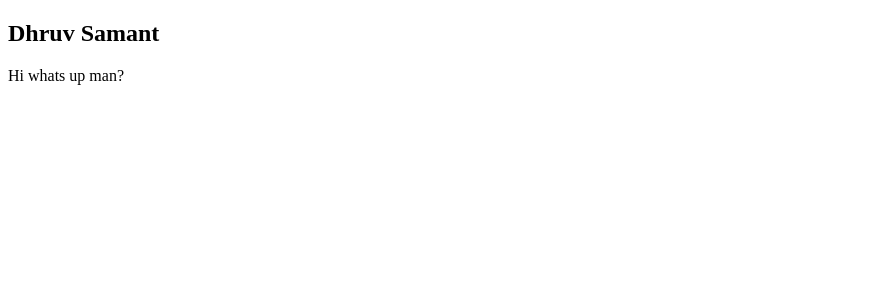
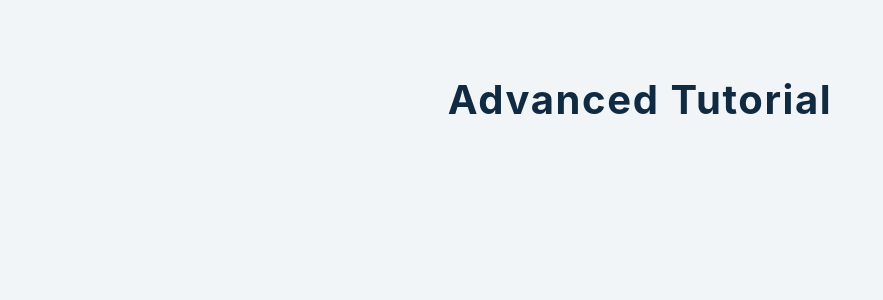
Before and after one commit to B0llu/react-start, a React (Create React App) app: page / in a window 1280 px wide. Shown: the top 300 px of the page, without its empty margins (0-883 px from the left). Built offline with nearby package versions, Linux system fonts and the light colour scheme.

Commit message:
getting started with advanced react

```diff
--- /dev/null
+++ b/src/App.js
@@ -0,0 +1,10 @@
+import React from "react";
+function App() {
+  return (
+    <div className="container">
+      <h2>Advanced Tutorial</h2>
+    </div>
+  );
+}
+
+export default App;
--- /dev/null
+++ b/src/data.js
@@ -0,0 +1,6 @@
+export const data = [
+  { id: 1, name: "john" },
+  { id: 2, name: "peter" },
+  { id: 3, name: "susan" },
+  { id: 4, name: "anna" },
+];
--- /dev/null
+++ b/src/index.css
@@ -0,0 +1,320 @@
+/*
+===============
+Variables
+===============
+*/
+
+:root {
+  /* dark shades of primary color*/
+  --clr-primary-1: hsl(205, 86%, 17%);
+  --clr-primary-2: hsl(205, 77%, 27%);
+  --clr-primary-3: hsl(205, 72%, 37%);
+  --clr-primary-4: hsl(205, 63%, 48%);
+  /* primary/main color */
+  --clr-primary-5: hsl(205, 78%, 60%);
+  /* lighter shades of primary color */
+  --clr-primary-6: hsl(205, 89%, 70%);
+  --clr-primary-7: hsl(205, 90%, 76%);
+  --clr-primary-8: hsl(205, 86%, 81%);
+  --clr-primary-9: hsl(205, 90%, 88%);
+  --clr-primary-10: hsl(205, 100%, 96%);
+  /* darkest grey - used for headings */
+  --clr-grey-1: hsl(209, 61%, 16%);
+  --clr-grey-2: hsl(211, 39%, 23%);
+  --clr-grey-3: hsl(209, 34%, 30%);
+  --clr-grey-4: hsl(209, 28%, 39%);
+  /* grey used for paragraphs */
+  --clr-grey-5: hsl(210, 22%, 49%);
+  --clr-grey-6: hsl(209, 23%, 60%);
+  --clr-grey-7: hsl(211, 27%, 70%);
+  --clr-grey-8: hsl(210, 31%, 80%);
+  --clr-grey-9: hsl(212, 33%, 89%);
+  --clr-grey-10: hsl(210, 36%, 96%);
+  --clr-white: #fff;
+  --clr-red-dark: hsl(360, 67%, 44%);
+  --clr-red-light: hsl(360, 71%, 66%);
+  --clr-green-dark: hsl(125, 67%, 44%);
+  --clr-green-light: hsl(125, 71%, 66%);
+  --clr-black: #222;
+  --transition: all 0.3s linear;
+  --spacing: 0.1rem;
+  --radius: 0.25rem;
+  --light-shadow: 0 5px 15px rgba(0, 0, 0, 0.1);
+  --dark-shadow: 0 5px 15px rgba(0, 0, 0, 0.4);
+  --max-width: 1170px;
+  --fixed-width: 450px;
+  --clr-orange-1: hsl(12, 83%, 98%);
+  --clr-orange-2: hsl(14, 91%, 95%);
+  --clr-orange-3: hsl(12, 89%, 89%);
+  --clr-orange-4: hsl(13, 87%, 82%);
+  --clr-orange-5: hsl(13, 88%, 68%);
+  --clr-orange-6: hsl(13, 88%, 55%);
+  --clr-orange-7: hsl(13, 74%, 49%);
+  --clr-orange-8: hsl(13, 74%, 33%);
+  --clr-orange-9: hsl(13, 73%, 25%);
+  --clr-orange-10: hsl(13, 73%, 16%);
+}
+/*
+===============
+Global Styles
+===============
+*/
+
+*,
+::after,
+::before {
+  margin: 0;
+  padding: 0;
+  box-sizing: border-box;
+}
+body {
+  font-family: -apple-system, BlinkMacSystemFont, 'Segoe UI', Roboto, Oxygen,
+    Ubuntu, Cantarell, 'Open Sans', 'Helvetica Neue', sans-serif;
+  background: var(--clr-grey-10);
+  color: var(--clr-grey-1);
+  line-height: 1.5;
+  font-size: 0.875rem;
+}
+ul {
+  list-style-type: none;
+}
+a {
+  text-decoration: none;
+}
+h1,
+h2,
+h3,
+h4 {
+  letter-spacing: var(--spacing);
+  text-transform: capitalize;
+  line-height: 1.25;
+  margin-bottom: 0.75rem;
+}
+h1 {
+  font-size: 3rem;
+}
+h2 {
+  font-size: 2rem;
+}
+h3 {
+  font-size: 1.25rem;
+}
+h4 {
+  font-size: 0.875rem;
+}
+p {
+  margin-bottom: 1.25rem;
+  color: var(--clr-grey-5);
+}
+@media screen and (min-width: 800px) {
+  h1 {
+    font-size: 4rem;
+  }
+  h2 {
+    font-size: 2.5rem;
+  }
+  h3 {
+    font-size: 1.75rem;
+  }
+  h4 {
+    font-size: 1rem;
+  }
+  body {
+    font-size: 1rem;
+  }
+  h1,
+  h2,
+  h3,
+  h4 {
+    line-height: 1;
+  }
+}
+/*  global classes */
+
+/* section */
+.section,
+.container {
+  width: 90vw;
+  margin: 0 auto;
+  max-width: var(--max-width);
+}
+
+@media screen and (min-width: 992px) {
+  .section {
+    width: 95vw;
+  }
+}
+
+.container {
+  text-align: center;
+  margin-top: 5rem;
+}
+.btn {
+  display: inline-block;
+  background: var(--clr-primary-5);
+  color: var(--clr-white);
+  padding: 0.25rem 0.75rem;
+  border-radius: var(--radius);
+  border-color: transparent;
+  text-transform: capitalize;
+  font-size: 1rem;
+  letter-spacing: var(--spacing);
+  margin-top: 2rem;
+  margin-left: 0.5rem;
+  margin-right: 0.5rem;
+  cursor: pointer;
+  transition: var(--transition);
+}
+.btn:hover {
+  background: var(--clr-primary-1);
+  color: var(--clr-primary-5);
+}
+.item {
+  background: var(--clr-white);
+  display: flex;
+  justify-content: space-between;
+  max-width: var(--fixed-width);
+  margin: 2rem auto;
+  align-items: center;
+  border-radius: var(--radius);
+}
+.item button,
+.item a {
+  background: transparent;
+  border-color: transparent;
+  color: var(--clr-primary-5);
+  letter-spacing: var(--spacing);
+  cursor: pointer;
+}
+.item {
+  padding: 1rem 2rem;
+}
+.item h4 {
+  margin-bottom: 0;
+}
+.item p {
+  margin-bottom: 0;
+}
+.modal {
+  position: absolute;
+  top: 2rem;
+  left: 50%;
+  transform: translateX(-50%);
+  background: var(--clr-white);
+  display: inline-block;
+  padding: 0.25rem 1rem;
+  border-radius: var(--radius);
+  text-transform: capitalize;
+}
+
+.modal p {
+  margin-bottom: 0;
+  color: var(--clr-red-dark);
+}
+.form {
+  background: var(--clr-white);
+  max-width: var(--fixed-width);
+  margin: 0 auto;
+  margin-bottom: 4rem;
+  padding: 1rem 2rem;
+  border-radius: var(--radius);
+}
+.form input {
+  background: var(--clr-grey-10);
+  border-color: transparent;
+  border-radius: var(--radius);
+  padding: 0.25rem 0.5rem;
+}
+.form-control {
+  margin: 0.5rem 0;
+  display: grid;
+  grid-template-columns: 100px 1fr;
+  align-items: center;
+}
+.form button {
+  display: inline-block;
+  background: var(--clr-black);
+  color: var(--clr-white);
+  border-color: transparent;
+  margin-top: 1rem;
+  letter-spacing: var(--spacing);
+  padding: 0.15rem 0.25rem;
+  text-transform: capitalize;
+  border-radius: var(--radius);
+  cursor: pointer;
+}
+.nav-links {
+  max-width: var(--fixed-width);
+  margin: 0 auto;
+  margin-bottom: 4rem;
+  display: grid;
+  grid-template-columns: repeat(3, 1fr);
+}
+.nav-links a {
+  color: var(--clr-grey-5);
+}
+.users {
+  display: grid;
+  grid-template-columns: repeat(auto-fit, minmax(300px, 1fr));
+  gap: 2rem;
+  margin: 3rem auto;
+}
+.users li {
+  width: 100%;
+  display: flex;
+  align-items: center;
+  background: var(--clr-white);
+  padding: 1rem 2rem;
+  border-radius: var(--radius);
+  text-align: left;
+}
+.users img {
+  width: 50px;
+  height: 50px;
+  border-radius: 50%;
+  margin-right: 1rem;
+}
+.users h4 {
+  margin-bottom: 0.15rem;
+}
+.users a {
+  color: var(--clr-grey-5);
+  text-transform: capitalize;
+}
+
+.products {
+  margin: 4rem 0;
+  display: grid;
+  gap: 2rem;
+}
+@media screen and (min-width: 576px) {
+  .products {
+    grid-template-columns: repeat(auto-fit, minmax(300px, 1fr));
+  }
+}
+.product {
+  background: var(--clr-white);
+  border-radius: var(--radius);
+}
+.product img {
+  border-top-left-radius: var(--radius);
+  border-top-right-radius: var(--radius);
+
+  width: 100%;
+  height: 15rem;
+  object-fit: cover;
+}
+.product h4 {
+  margin-top: 1rem;
+}
+
+.product button {
+  margin-bottom: 1rem;
+  background: var(--clr-primary-5);
+  border-radius: var(--radius);
+  border-color: transparent;
+  color: var(--clr-white);
+  padding: 0.25rem 0.5rem;
+  text-transform: capitalize;
+  cursor: pointer;
+}
--- a/src/index.js
+++ b/src/index.js
@@ -1,18 +1,11 @@
 import React from "react";
 import ReactDOM from "react-dom";
+import "./index.css";
+import App from "./App";
 
-function Greeting() {
-  return (
-    <div>
-      <Person />
-      <Message />
-    </div>
-  )
-}
-
-const Person = () => <h2>Dhruv Samant</h2>
-const Message = () => {
-  return <p>Hi whats up man?</p>
-}
-
-ReactDOM.render(Greeting(), document.getElementById('root'));
+ReactDOM.render(
+  <React.StrictMode>
+    <App />
+  </React.StrictMode>,
+  document.getElementById("root")
+);
```
